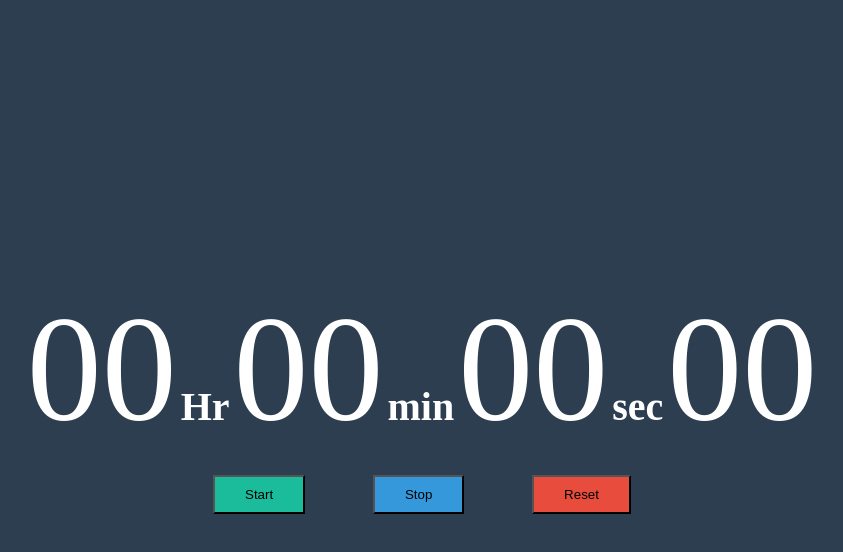
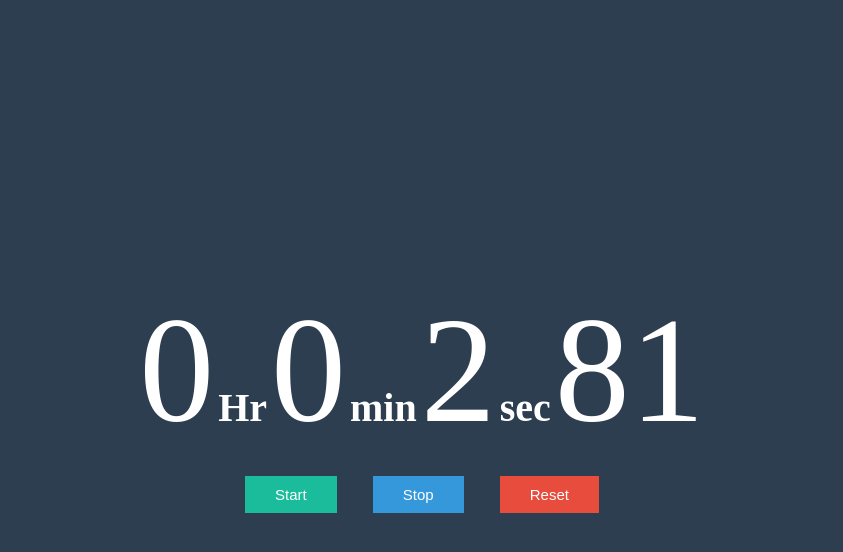
Before and after one commit to shekhargrace14/Stopwatch, a plain HTML site: page index.html in a window 1280 px wide. Both pictures are taken after a click on the button "Start". Shown: the whole page, without its empty margins (218-1061 px from the left). Drawn offline with Linux system fonts and the light colour scheme.

Commit message:
JS included

```diff
--- a/index.html
+++ b/index.html
@@ -21,11 +21,12 @@
         </div>
         <div class="row">
             <div class="column btn-row">
-                <button class="btn" id="start">Start</button>
-                <button class="btn" id="stop">Stop</button>
-                <button class="btn" id="reset">Reset</button>
+                <button class="btn" id="start" onclick="start()">Start</button>
+                <button class="btn" id="stop" onclick="stop()">Stop</button>
+                <button class="btn" id="reset" onclick="reset()">Reset</button>
             </div>
         </div>
     </div>
+    <script src="script.js"></script>
 </body>
 </html>
--- /dev/null
+++ b/script.js
@@ -0,0 +1,41 @@
+var hr = 0;
+var min = 0;
+var sec = 0;
+var count = 0;
+
+var timer = false;
+
+function start(){
+    timer = true;
+    stopwatch();
+}
+
+function stop(){
+    timer = false;
+}
+
+function reset(){
+    timer = false;
+}
+
+function stopwatch(){
+    if(timer == true){
+
+        count = count + 1;
+        if(count == 100){
+            sec = sec + 1;
+            count = 0;
+        }
+        if(min == 60){
+            hr = hr+1;
+            min = 0;
+            sec = 0;
+        }
+        document.getElementById('hr').innerHTML = hr;
+        document.getElementById('min').innerHTML = min;
+        document.getElementById('sec').innerHTML = sec;
+        document.getElementById("count").innerHTML = count;
+        setTimeout("stopwatch()", 10)
+    }
+
+}
--- a/style.css
+++ b/style.css
@@ -33,6 +33,12 @@ body{
 button{
     padding: 10px 30px;
     /* color: white; */
+
+    font-size: 15px;
+    margin: 0px 15px;
+    color: white;
+    border: 0px;
+    cursor: pointer;
 }
 
 #start{
```
